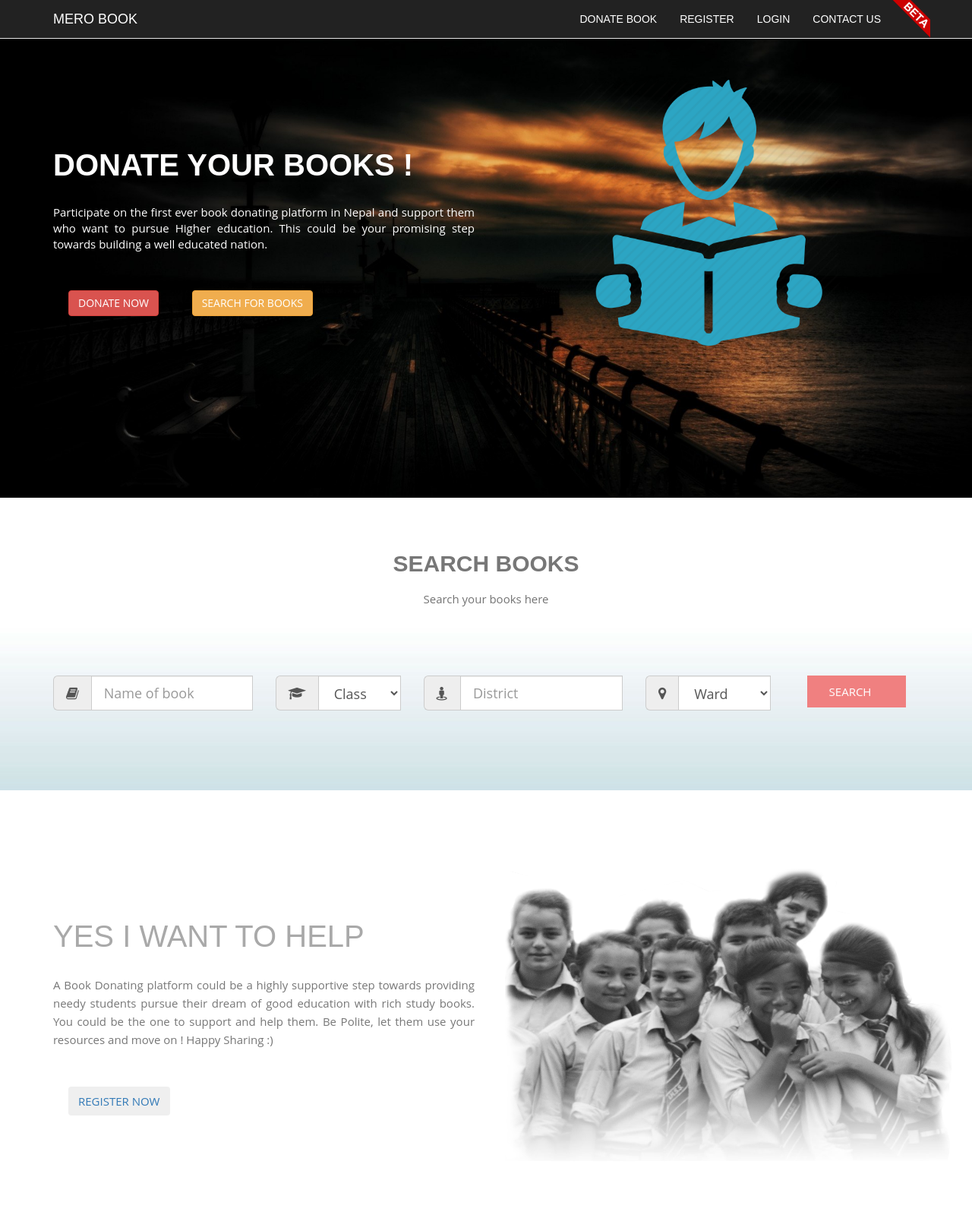
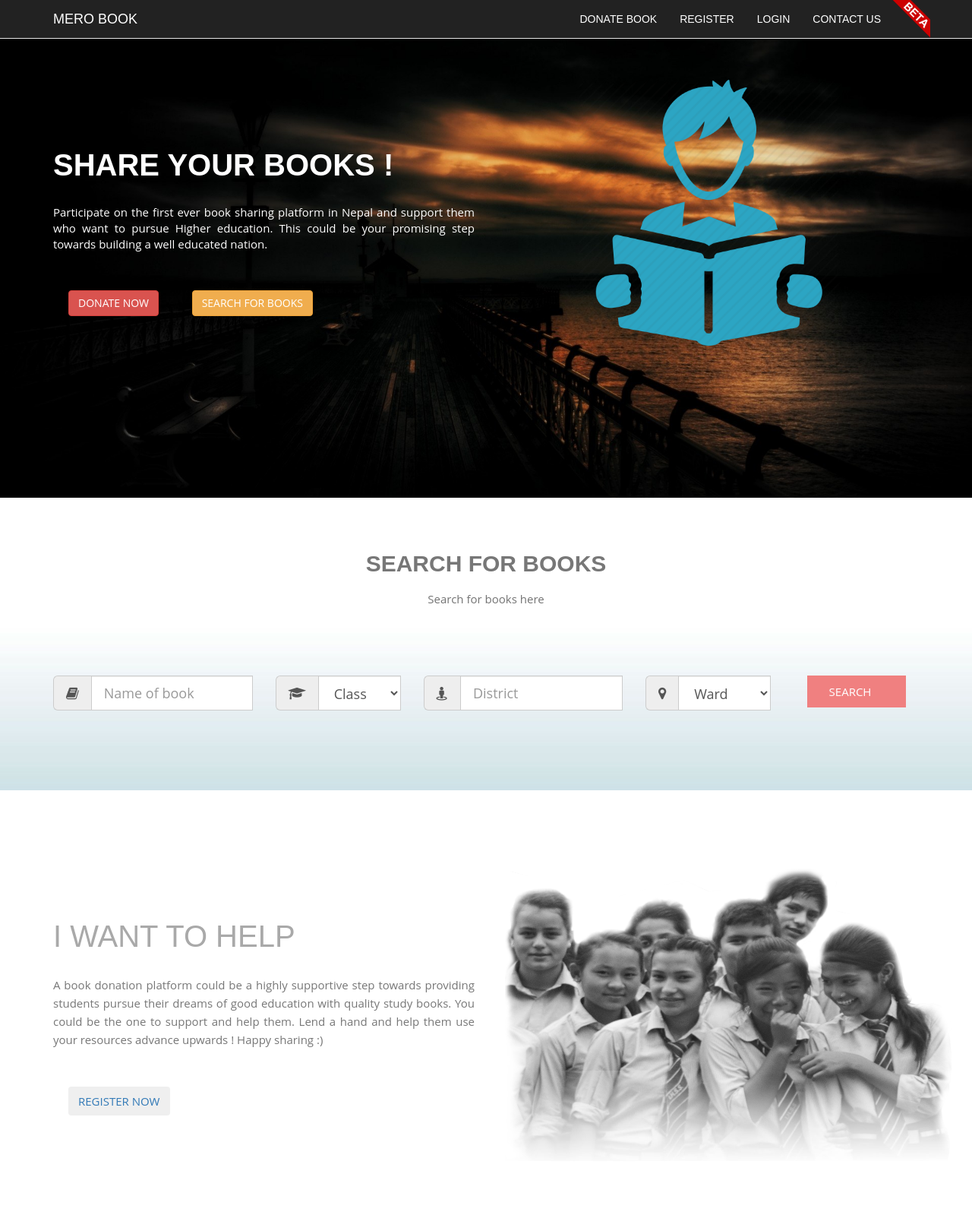
Before and after one commit to CodeforNepal/mero-book, a Django app: page / in a window 1280 px wide. Shown: the top 1620 px of the page at 76% size. Run offline with Django 3.2, Linux system fonts and the light colour scheme; data comes from the database, SQL or seed files in the repository; some libraries are stand-ins or nearby versions.

Commit message:
little ammendments

```diff
--- a/donate/static/donate/css/stylesheet.css
+++ b/donate/static/donate/css/stylesheet.css
@@ -375,8 +375,8 @@ color: white;
 .c4n_logo{
 
 
-    height: 150px;
-    width: 350px;
+    height: 88px;
+    width: 265px;
 
 }
 
--- a/donate/templates/donate/base.html
+++ b/donate/templates/donate/base.html
@@ -99,10 +99,10 @@
                           </div>
                           <div class="col-lg-4 col-md-4 footerko">
                               <h4 class="wow fadeInUp">Stay In Touch</h4>
-                              <a href="https://www.facebook.com/codefornepal" target="_blank"><i class="social fa fa-facebook " aria hidden="true"></i></a>
-                              <a href="https://www.twitter.com/codefornepal" target="_blank"><i class="social fa fa-twitter " aria hidden="true"></i></a>
-                              <a href="https://www.youtube.com/codefornepal" target="_blank"><i class="social fa fa-youtube " aria hidden="true"></i></a>
-                              <a href="https://github.com/Code4Nepal" target="_blank"><i class="social fa fa-github " aria hidden="true"></i><br></a>
+                              <a href="https://www.facebook.com/codefornepal" target="_blank"><i class="social fa fa-facebook " style="color: #3B5998" aria hidden="true"></i></a>
+                              <a href="https://www.twitter.com/codefornepal" target="_blank"><i class="social fa fa-twitter " style="color: #1DA1F2" aria hidden="true"></i></a>
+                              <a href="https://www.youtube.com/codefornepal" target="_blank"><i class="social fa fa-youtube " style="color:red" aria hidden="true"></i></a>
+                              <a href="https://github.com/Code4Nepal" target="_blank"><i class="social fa fa-github " style="color: white" aria hidden="true"></i><br></a>
                            </div>
                       </div>
                   </div>
--- a/donate/templates/donate/index.html
+++ b/donate/templates/donate/index.html
@@ -9,8 +9,8 @@
           <div class="container">
               <div class="row">
                   <div class="col-lg-6 col-md-6 col-xs-12 wow bounceInLeft" data-wow-delay="0.3s">
-                      <h1>Donate Your Books !</h1>
-                      <p>Participate on the first ever book donating platform in Nepal and support them who want to pursue Higher education. This could be your promising step towards building a well educated nation. </p>
+                      <h1>Share Your Books !</h1>
+                      <p>Participate on the first ever book sharing platform in Nepal and support them who want to pursue Higher education. This could be your promising step towards building a well educated nation. </p>
                       <button class="btn btn-md btn-danger"><a href="{% url 'donate_book' %}">Donate Now</a> </button>
                       <button class="btn btn-md btn-warning"><a href="#search">Search for Books</a></button>
                   </div>
@@ -28,8 +28,8 @@
       <div id="search" class="search">
           <div class="container">
               <div class="row">
-                  <h2 class="wow fadeInUp">Search Books</h2>
-                  <p class="wow fadeInUp" data-wow-delay="0.2s">Search your books here</p>
+                  <h2 class="wow fadeInUp">Search For Books</h2>
+                  <p class="wow fadeInUp" data-wow-delay="0.2s">Search for books here</p>
 
                   <div class="col-lg-3 col-md-3">
                     <div class="input-group input-group-lg wow fadeInUp" data-wow-delay="0.3s">
@@ -101,8 +101,8 @@
           <div class="container">
               <div class="row">
                   <div class="col-lg-6 col-md-6 ">
-                      <h1>Yes I want to help </h1>
-                       <p> A Book Donating platform could be a highly supportive step towards providing needy students pursue their dream of good education with rich study books. You could be the one to support and help them. Be Polite, let them use your resources and move on ! Happy Sharing :)  </p>
+                      <h1>I want to help </h1>
+                       <p> A book donation platform could be a highly supportive step towards providing students pursue their dreams of good education with quality study books. You could be the one to support and help them. Lend a hand and help them use your resources advance upwards ! Happy sharing :)  </p>
                      <button class="btn btn-md btn-hollow"><a href="{% url 'register' %}">Register Now</a></button>
                   </div>
                   <div class="col-lg-6 col-md-6 wow fadeInUp" data-wow-delay="0.3s" >
@@ -124,25 +124,25 @@
                   <div class="col-lg-4 col-md-4 wow fadeInLeft" data-wow-delay="0.6s">
                       <img src="{% static 'donate/images/rrrr.png' %}" class="img-circle" alt="">
                       <!--<h4>{{total_users}}</h4>-->
-                      <h4>1</h4>
+                      <h4>Step 1</h4>
                       <b>Get Registered</b>
-                      <p>Join us today and help many students pursue their dreams</p>
+                      <p>Join us today and help students pursue their dreams</p>
 
                   </div>
                   <div class="col-lg-4 col-md-4 wow fadeInLeft" data-wow-delay="0.4s">
                       <img src="{% static 'donate/images/rerl.png' %}" class="img-circle" alt="">
                       <!--<h4>{{total_books}} +</h4>-->
-                      <h4>2</h4>
+                      <h4>Step 2</h4>
                       <b>Donate Books </b>
-                      <p> We wish their wont be any students leaving their schooling just because of lack of text books</p>
+                      <p> Our goal is to fight against the issue of students leaving their schooling because of a lack of text books</p>
 
                   </div>
                   <div class="col-lg-4 col-md-4 wow fadeInLeft" data-wow-delay="0.2s">
                      <img src="{% static 'donate/images/llll.png' %}" class="img-circle" alt="">
                       <!--<h4>{{total_users}}</h4>-->
-                      <h4>3</h4>
-                      <b>Receive Book And Get Benefited</b>
-                      <p>You can receive books that you need. Just search it with the details above in search bar  </p>
+                      <h4>Step 3</h4>
+                      <b>Benefit From Receiving Books</b>
+                      <p>You can receive books that you need. Just search for a book with the details above in search bar  </p>
 
                   </div>
 
```
